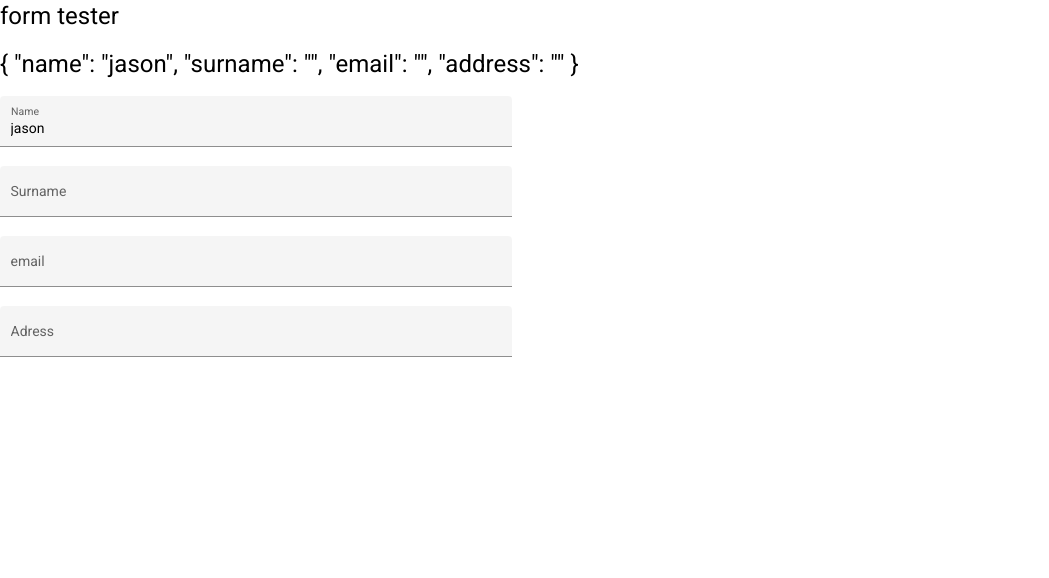
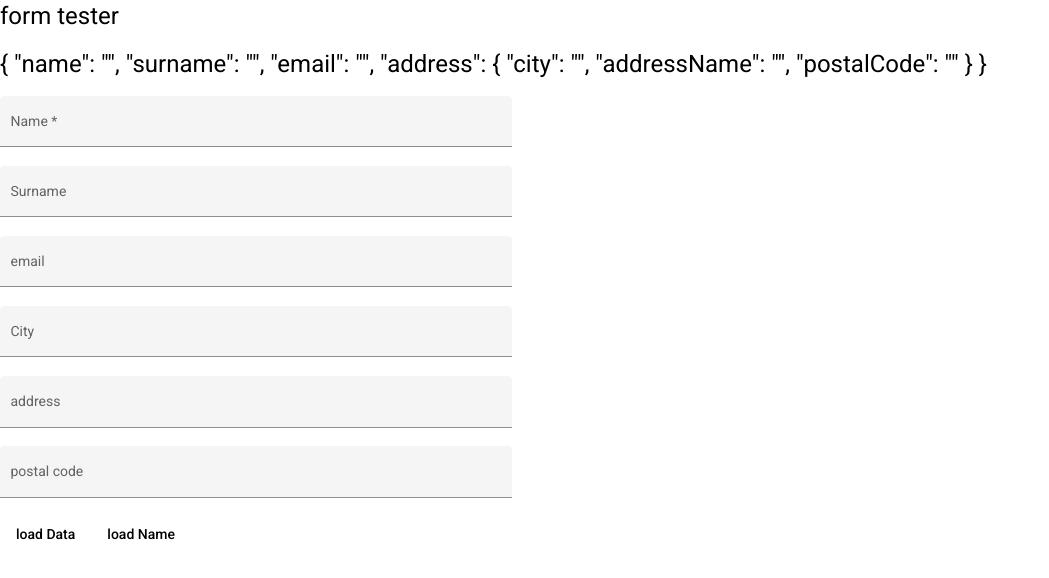
Before and after one commit to deepblue597/angular-forms-validations, an Angular app: page / in a window 1280 px wide. Shown: the top 578 px of the page, without its empty margins (0-1049 px from the left). Built offline with nearby package versions, Linux system fonts and the light colour scheme.

Commit message:
ested form groups and errors

```diff
--- a/src/app/components/forms/forms.component.html
+++ b/src/app/components/forms/forms.component.html
@@ -8,6 +8,14 @@
   <mat-form-field appearance="fill">
     <mat-label> Name</mat-label>
     <input matInput type="text" placeholder="Jason" formControlName="name" />
+
+    <mat-error *ngIf="name?.errors?.['required']">
+      <!-- different errros for each case -->
+      You need to insert your Name</mat-error
+    >
+    <mat-error *ngIf="name?.errors?.['minlength']">
+      it has to be more than 3 characters</mat-error
+    >
   </mat-form-field>
 
   <mat-form-field appearance="fill">
@@ -29,9 +37,31 @@
       formControlName="email"
     />
   </mat-form-field>
-
-  <mat-form-field appearance="fill">
-    <mat-label> Adress</mat-label>
-    <input matInput type="text" placeholder="Jason" formControlName="address" />
-  </mat-form-field>
+  <div formGroupName="address">
+    <!-- nested formGRoup -->
+    <mat-form-field appearance="fill">
+      <mat-label> City</mat-label>
+      <input matInput type="text" placeholder="skg" formControlName="city" />
+    </mat-form-field>
+    <mat-form-field appearance="fill">
+      <mat-label> address</mat-label>
+      <input
+        matInput
+        type="text"
+        placeholder="hehe"
+        formControlName="addressName"
+      />
+    </mat-form-field>
+    <mat-form-field appearance="fill">
+      <mat-label> postal code</mat-label>
+      <input
+        matInput
+        type="text"
+        placeholder="ee"
+        formControlName="postalCode"
+      />
+    </mat-form-field>
+  </div>
+  <button mat-button (click)="loadData()">load Data</button>
+  <button mat-button (click)="loadName()">load Name</button>
 </form>
--- a/src/app/components/forms/forms.component.ts
+++ b/src/app/components/forms/forms.component.ts
@@ -1,5 +1,5 @@
 import { Component, OnInit } from '@angular/core';
-import { FormBuilder } from '@angular/forms';
+import { FormBuilder, Validators } from '@angular/forms';
 
 @Component({
   selector: 'app-forms',
@@ -10,11 +10,42 @@ export class FormsComponent implements OnInit {
   constructor(private fb: FormBuilder) {}
 
   registrationForm = this.fb.group({
-    name: ['jason'],
+    name: ['', [Validators.required, Validators.minLength(3)]],
     surname: [''],
     email: [''],
-    address: [''],
+    address: this.fb.group({
+      city: [''],
+      addressName: [''],
+      postalCode: [''],
+    }),
   });
 
   ngOnInit(): void {}
+
+  loadData() {
+    this.registrationForm.setValue({
+      //has to contain all the variables to work
+      name: 'jason',
+      surname: 'kakandris',
+      email: 'example@gmail.com',
+      address: {
+        city: 'thessaloniki',
+        addressName: 'skaltsouni',
+        postalCode: '54637',
+      },
+    });
+  }
+  loadName() {
+    this.registrationForm.patchValue({
+      // can work with some variables
+      name: 'socos',
+      surname: 'sikis',
+      email: 'papaki@gmail.com',
+    });
+  }
+
+  get name() {
+    //getting the validation without writing this in html every time
+    return this.registrationForm.get('name');
+  }
 }
```
